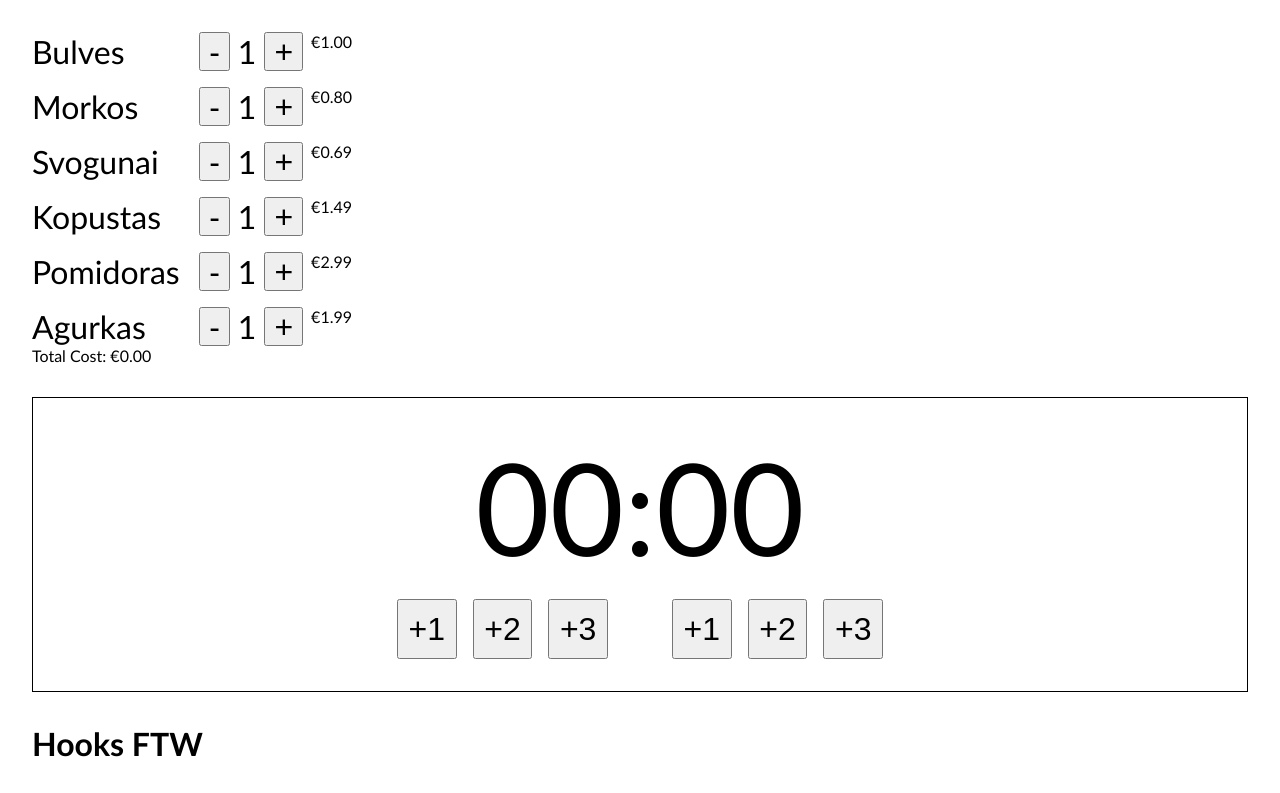
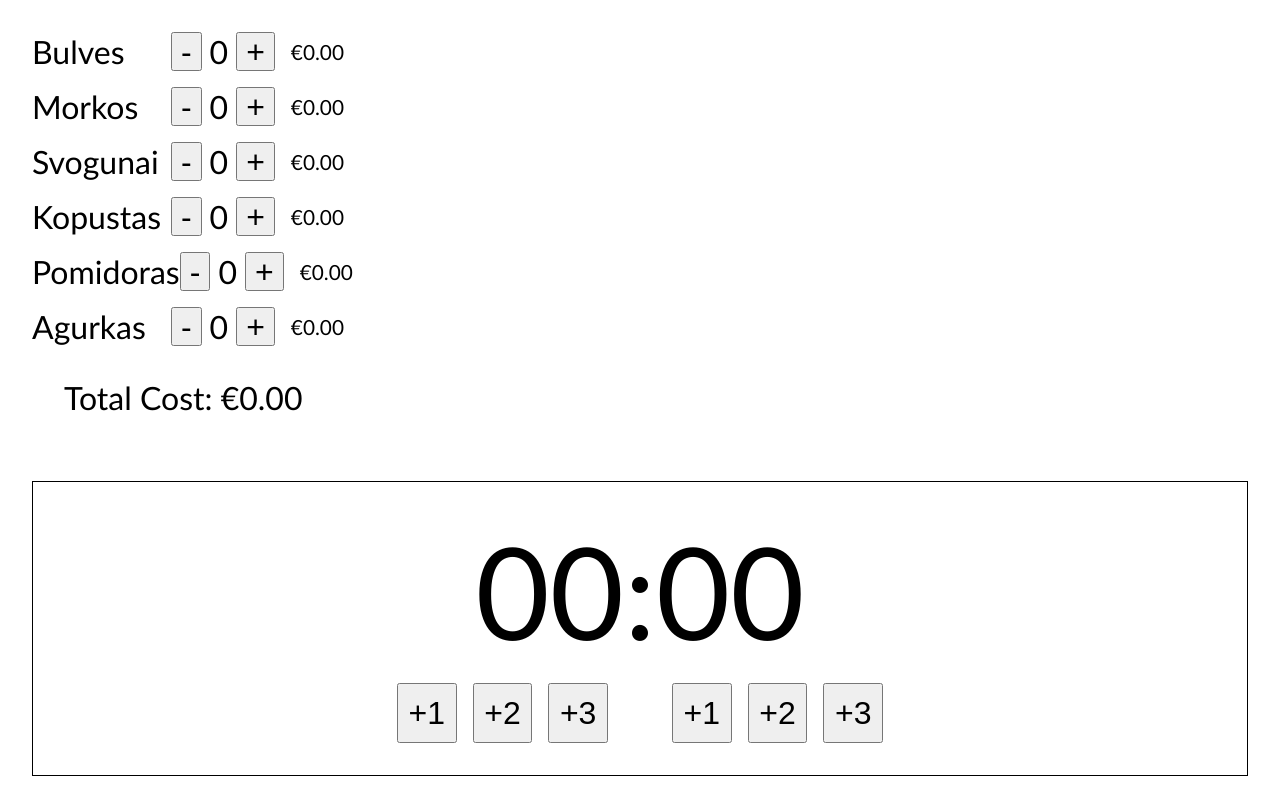
Before and after one commit to AinaEin/48_grupe_react_form, a React (Vite) app: page / in a window 1280 px wide. Shown: the top 793 px of the page. Built offline with nearby package versions, Linux system fonts and the light colour scheme.

Commit message:
feat: update min size

```diff
--- a/src/components/list/List.jsx
+++ b/src/components/list/List.jsx
@@ -53,7 +53,7 @@ export function List() {
           />
         ))}
       </ul>
-      <p>Total Cost: €{totalCost.toFixed(2)}</p>
+      <p className={style.totalCost}>Total Cost: €{totalCost.toFixed(2)}</p>
     </div>
   );
 }
--- a/src/components/list/List.module.css
+++ b/src/components/list/List.module.css
@@ -30,5 +30,15 @@
 }
 
 .result {
+   display: flex;
+   align-items: center;
+   font-size: 1.3rem;
+   padding: 0 0.5rem
+}
 
+.totalCost {
+    display: flex;
+    flex-direction: column;
+    font-size: 2rem;
+    padding: 2rem;
 }
--- a/src/components/list/VegyItem.jsx
+++ b/src/components/list/VegyItem.jsx
@@ -6,7 +6,7 @@ import style from "./List.module.css";
 export function VegyItem({ title, price, updateTotalCost }) {
   const minVegetablesAmount = 0;
   const maxVegetablesAmount = 10;
-  const [count, setCount] = useState(1);
+  const [count, setCount] = useState(0);
 
   function handleCountMinus() {
     if (count > minVegetablesAmount) {
--- a/src/utils/formatBasketballNumber.js
+++ b/src/utils/formatBasketballNumber.js
@@ -4,7 +4,7 @@ export function formatBasketballNumber(number) {
 
 
 // function formatBasketballNumber(number, minSize) {
-//    return number.toString.padStar(minSize,'0');
+//    return (number + '').padStart(minSize,'0');
 // }
 
 // console.log(formatBasketballNumber(10, 3));
```
